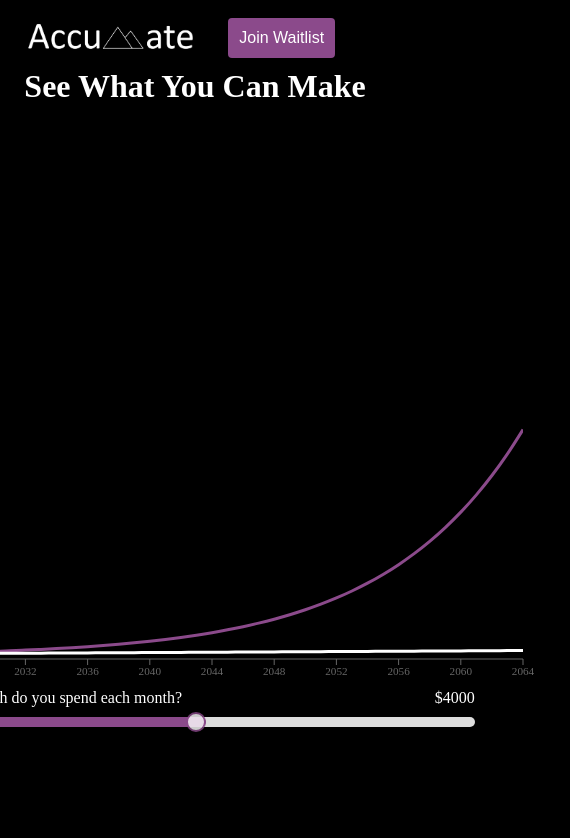
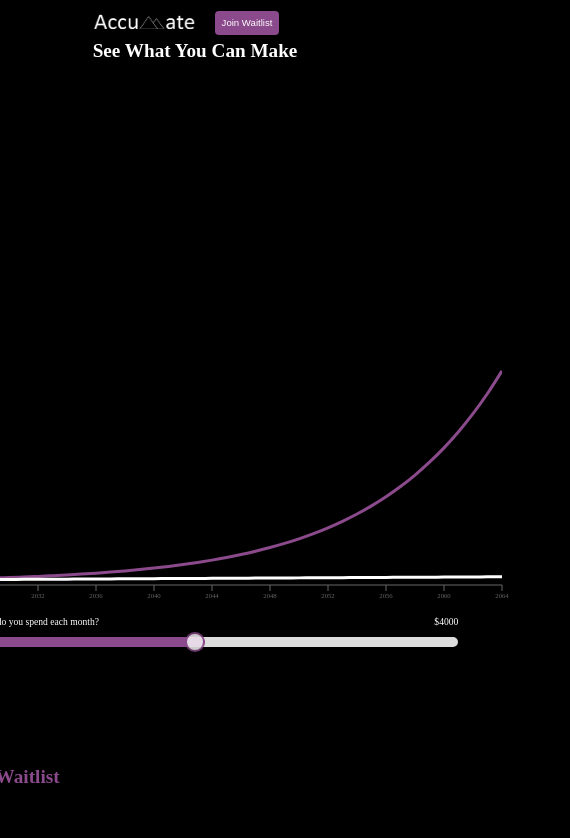
Before and after one commit to dnevinrichards01/accumate_frontend, a React (Vite) app: page / in a window 390 px wide. Shown: the top 838 px of the page, 570 px wide, since content can reach past the window. Built offline with nearby package versions, Linux system fonts and the light colour scheme.

Commit message:
added even smaller font-sizes for smaller screens

```diff
--- a/src/styles/HomePreLaunch.css
+++ b/src/styles/HomePreLaunch.css
@@ -47,12 +47,21 @@ html {
         font-size: 1.1rem;
     }
 }
-@media only screen and (max-width: 500px) {
+@media only screen and (max-width: 600px) {
     html {
         font-size: 1rem;
     }
 }
-
+@media only screen and (max-width: 550px) {
+    html {
+        font-size: .8rem;
+    }
+}
+@media only screen and (max-width: 500px) {
+    html {
+        font-size: .6rem;
+    }
+}
 
 
 
@@ -238,11 +247,11 @@ p {
 
 
     .rechart {
-        height: 85vh;
-        min-height: 500px;
+        height: 80vh;
+        min-height: 400px;
         max-height: 1200px;
-        width: 85vh;
-        min-width: 400px;
+        width: 80vh;
+        min-width: 300px;
         max-width: 1200px;
         font-size: 1rem;
         padding: 20px 0;
```
